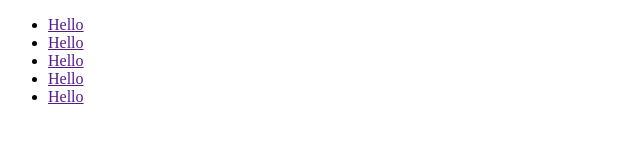
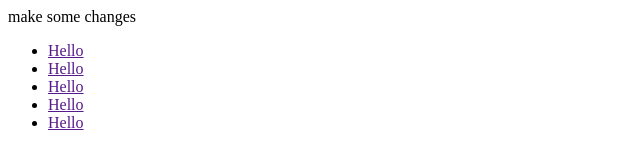
Before and after one commit to megateos/vscode-course, a plain HTML site: page index.html in a window 1280 px wide. Shown: the whole page, without its empty margins (0-640 px from the left). Drawn offline with Linux system fonts and the light colour scheme.

Commit message:
some more changes

```diff
--- a/index.html
+++ b/index.html
@@ -5,10 +5,12 @@
     <meta charset="UTF-8">
     <meta name="viewport" content="width=device-width, initial-scale=1.0">
     <meta http-equiv="X-UA-Compatible" content="ie=edge">
-    <title>My new Editor</title>
+    <title>My new Editor!</title>
 </head>
 
 <body>
+    make some changes
+
     <ul>
         <li><a href="" id="id-1">Hello</a></li>
         <li><a href="" id="id-2">Hello</a></li>
```
